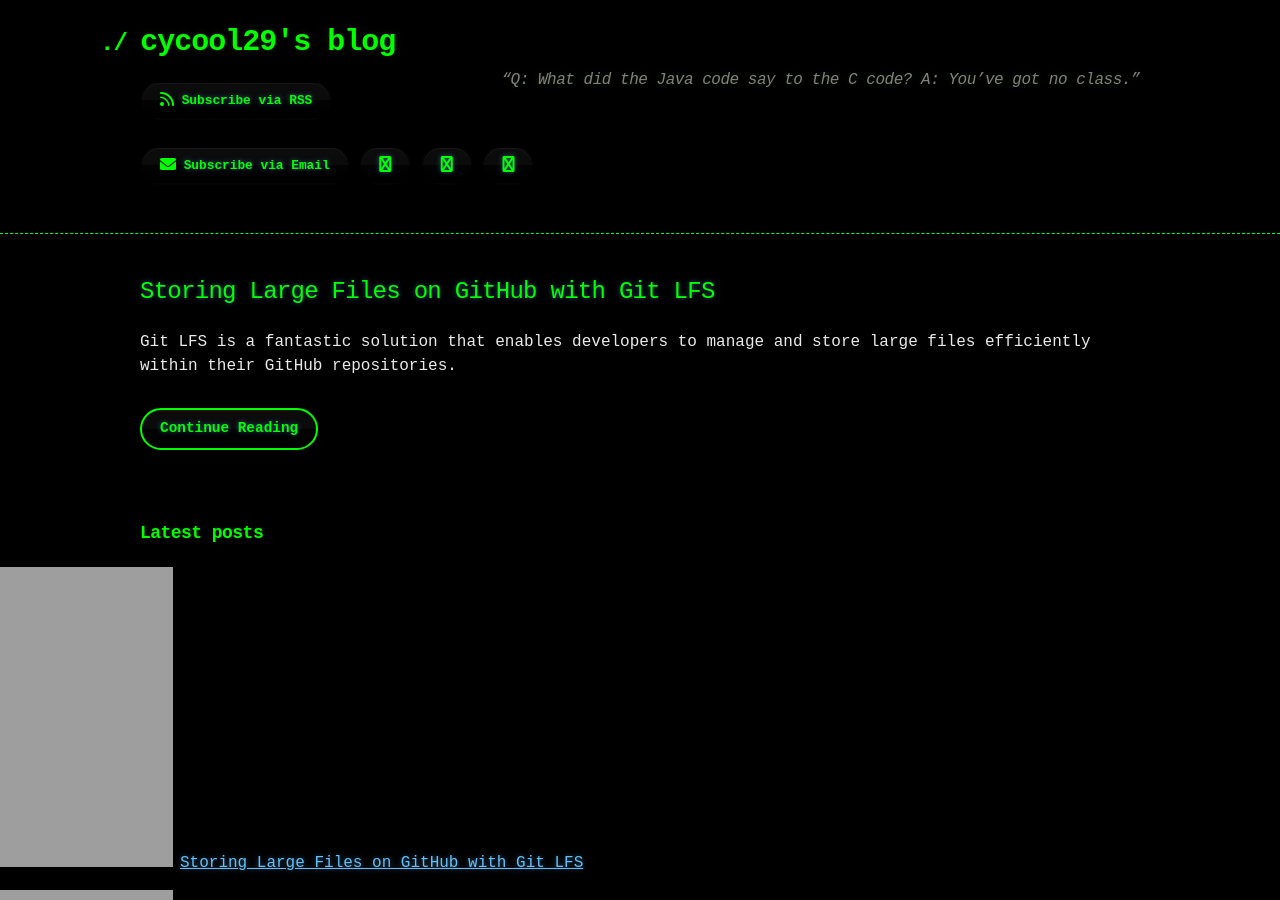
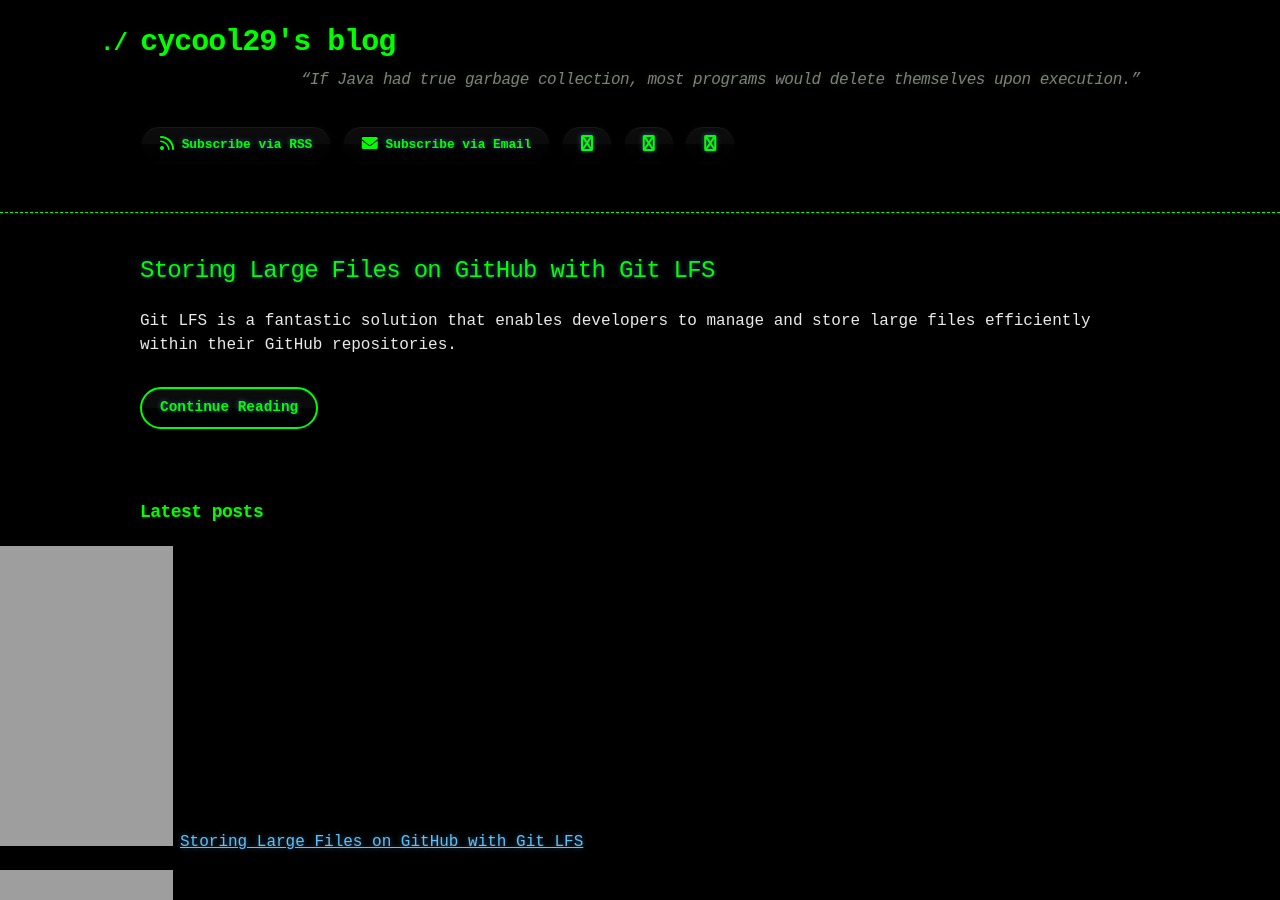
Before and after one commit to cycool29/cycool29.github.io, a Jekyll site: the page built from index.md, in a window 1280 px wide and 900 px high. Built offline with Jekyll 4.4.1, drawn with Linux system fonts in a browser that asks for light colours; a style sheet for code colours, icons or effects is not loaded.

Commit message:
Update quotes

```diff
--- a/_config.yml
+++ b/_config.yml
@@ -1,5 +1,5 @@
 title: cycool29's blog
-description: "“Q: What did the Java code say to the C code? A: You’ve got no class.” "
+description: "“If Java had true garbage collection, most programs would delete themselves upon execution.” "
 bio: A high school student. Intermediate in Python, Git, Bash. Learning JavaScript. He/Him. "
 author: cycool29
 url: https://cycool29.github.io
```
